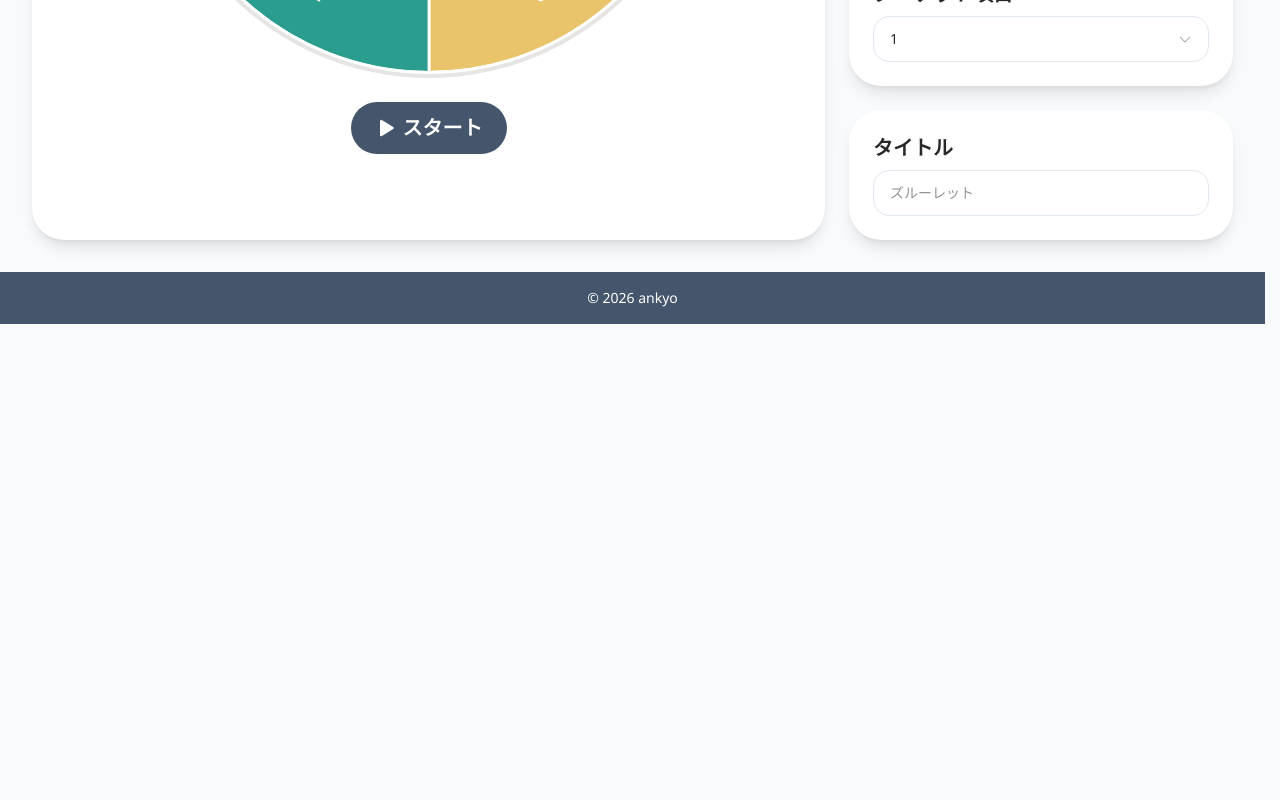
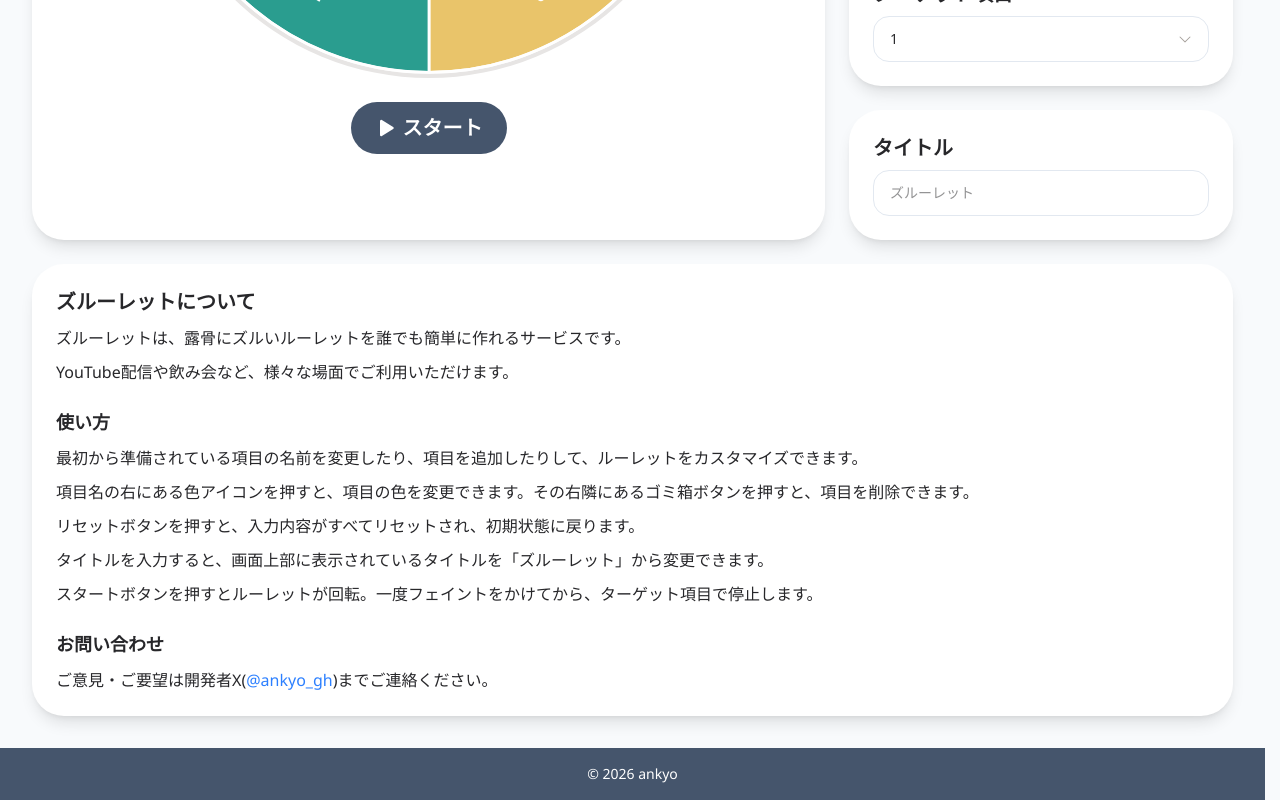
Before and after one commit to ankyo-gh/zuroulette, a React (Vite) app: page / in a window 1280 px wide. Shown: the part 662-1462 px from the top of the page. Before the commit the page ends 986 px from the top, so only its background shows below. Built offline with nearby package versions, Linux system fonts and the light colour scheme.

Commit message:
feat: add app description

```diff
--- a/src/App.tsx
+++ b/src/App.tsx
@@ -310,6 +310,7 @@ function App() {
               </div>
             </header>
 
+            <div className="grid gap-6">
               <div className="grid gap-6 xl:grid-cols-[minmax(0,1fr)_24rem]">
                 <section className="panel relative overflow-hidden px-5 py-6 sm:px-7 sm:py-7">
                   <div className="pointer-events-none relative mx-auto aspect-square w-full max-w-140 select-none">
@@ -427,7 +428,9 @@ function App() {
                                   type="text"
                                   value={item.label}
                                   onChange={(event) =>
-                              updateItem(item.id, { label: event.target.value })
+                                    updateItem(item.id, {
+                                      label: event.target.value,
+                                    })
                                   }
                                   disabled={isBusy}
                                   className="field"
@@ -441,7 +444,9 @@ function App() {
                                   className="size-full cursor-pointer appearance-none"
                                   value={item.color}
                                   onChange={(event) =>
-                              updateItem(item.id, { color: event.target.value })
+                                    updateItem(item.id, {
+                                      color: event.target.value,
+                                    })
                                   }
                                   disabled={isBusy}
                                   aria-label={`${getLabel(item, index)} ${TEXT.color}`}
@@ -487,7 +492,9 @@ function App() {
                         <div className="relative mt-2">
                           <select
                             value={targetId}
-                      onChange={(event) => setTargetId(event.target.value)}
+                            onChange={(event) =>
+                              setTargetId(event.target.value)
+                            }
                             disabled={isBusy}
                             className="field appearance-none pr-11"
                           >
@@ -520,6 +527,54 @@ function App() {
                     </div>
                   </section>
                 </aside>
+              </div>
+              <section className="panel px-5 py-6 sm:px-6">
+                <h2 className="text-xl font-bold">ズルーレットについて</h2>
+                <div>
+                  <div className="mt-2.5 space-y-2.5">
+                    <p>
+                      ズルーレットは、露骨にズルいルーレットを誰でも簡単に作れるサービスです。
+                    </p>
+                    <p>
+                      YouTube配信や飲み会など、様々な場面でご利用いただけます。
+                    </p>
+                  </div>
+
+                  <div className="mt-6">
+                    <h3 className="text-lg font-bold">使い方</h3>
+                    <div className="mt-2.5 space-y-2.5">
+                      <p>
+                        最初から準備されている項目の名前を変更したり、項目を追加したりして、ルーレットをカスタマイズできます。
+                      </p>
+                      <p>
+                        項目名の右にある色アイコンを押すと、項目の色を変更できます。その右隣にあるゴミ箱ボタンを押すと、項目を削除できます。
+                      </p>
+                      <p>
+                        リセットボタンを押すと、入力内容がすべてリセットされ、初期状態に戻ります。
+                      </p>
+                      <p>
+                        タイトルを入力すると、画面上部に表示されているタイトルを「ズルーレット」から変更できます。
+                      </p>
+                      <p>
+                        スタートボタンを押すとルーレットが回転。一度フェイントをかけてから、ターゲット項目で停止します。
+                      </p>
+                    </div>
+                  </div>
+                  <div className="mt-6">
+                    <h3 className="text-lg font-bold">お問い合わせ</h3>
+                    <p className="mt-2.5">
+                      ご意見・ご要望は開発者X(
+                      <a
+                        href="https://x.com/ankyo_gh"
+                        className="hover:underline text-blue-500"
+                      >
+                        @ankyo_gh
+                      </a>
+                      )までご連絡ください。
+                    </p>
+                  </div>
+                </div>
+              </section>
             </div>
           </div>
         </main>
```
Lines whose indentation alone changed are shown as unchanged.
